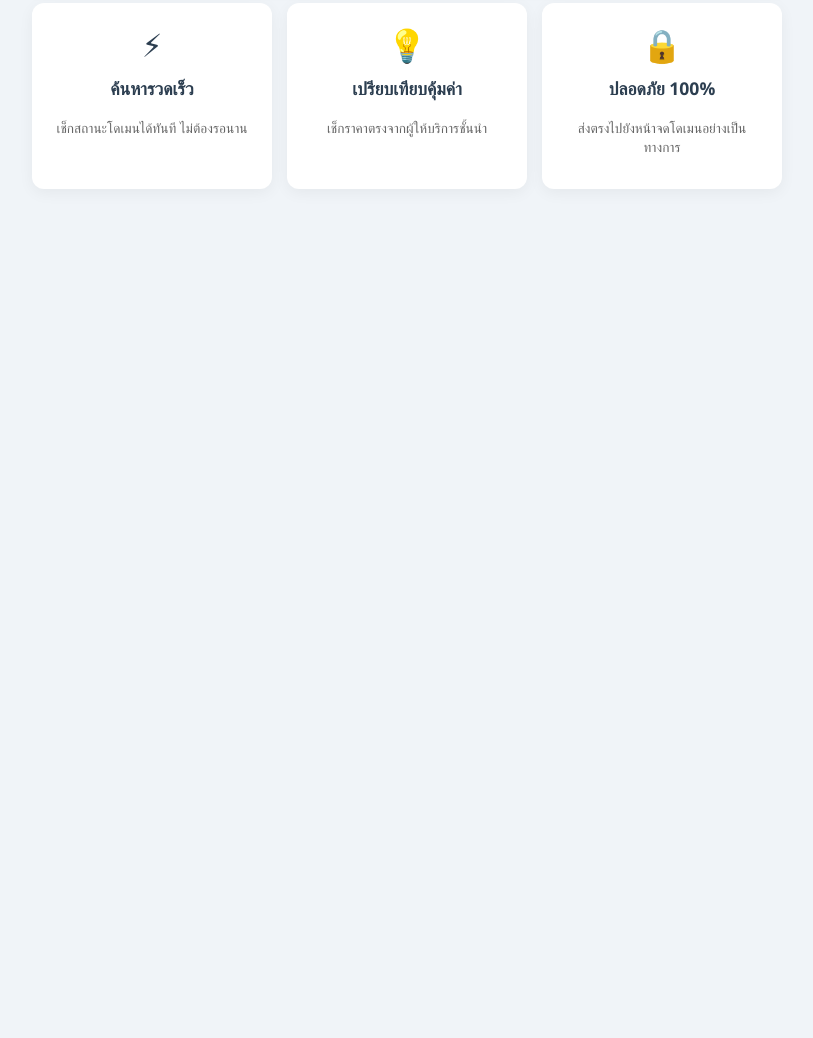
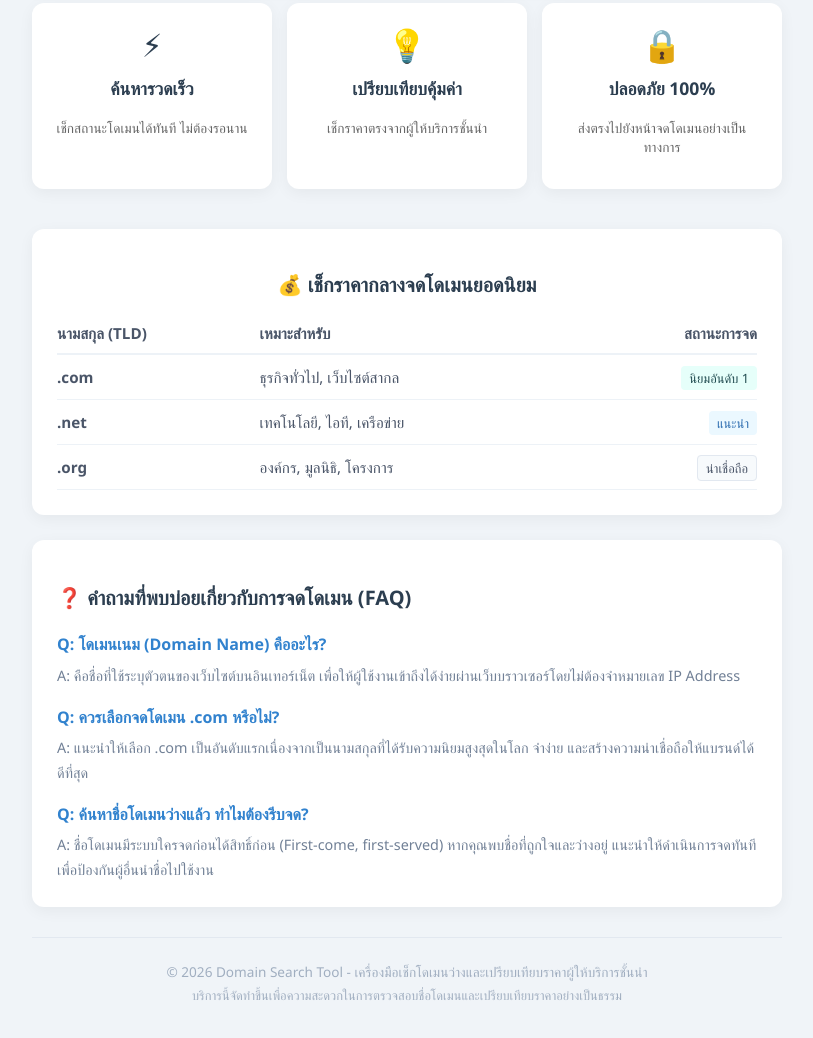
Before and after one commit to amnathanvech-hub/domain-search, a plain HTML site: page index.html in a window 1280 px wide. Shown: the part 422-1460 px from the top of the page, without its empty margins (233-1046 px from the left). Before the commit the page ends 800 px from the top, so only its background shows below. Drawn offline with Linux system fonts and the light colour scheme.

Commit message:
Add pricing comparison table and FAQ section

```diff
--- a/index.html
+++ b/index.html
@@ -241,5 +241,66 @@ function handleKeyPress(event) {
     <p>ส่งตรงไปยังหน้าจดโดเมนอย่างเป็นทางการ</p>
   </div>
 </div>
+    <!-- โซนตารางเปรียบเทียบราคา + FAQ + Footer ตามมาตรฐานสากล -->
+<div style="max-width: 750px; margin: 40px auto 20px auto; padding: 0 15px; text-align: left; font-family: 'Segoe UI', Tahoma, Geneva, Verdana, sans-serif;">
+
+  <!-- ตารางเปรียบเทียบราคาโดเมนยอดนิยม -->
+  <div style="background: #ffffff; padding: 25px; border-radius: 12px; box-shadow: 0 4px 15px rgba(0,0,0,0.05); margin-bottom: 25px;">
+    <h2 style="font-size: 1.25rem; color: #2c3e50; margin-bottom: 15px; text-align: center;">💰 เช็กราคากลางจดโดเมนยอดนิยม</h2>
+    <table style="width: 100%; border-collapse: collapse; text-align: left; font-size: 0.95rem;">
+      <thead>
+        <tr style="border-bottom: 2px solid #edf2f7; color: #4a5568;">
+          <th style="padding: 10px 0;">นามสกุล (TLD)</th>
+          <th style="padding: 10px 0;">เหมาะสำหรับ</th>
+          <th style="padding: 10px 0; text-align: right;">สถานะการจด</th>
+        </tr>
+      </thead>
+      <tbody style="color: #4a5568;">
+        <tr style="border-bottom: 1px solid #edf2f7;">
+          <td style="padding: 12px 0;"><strong>.com</strong></td>
+          <td style="padding: 12px 0;">ธุรกิจทั่วไป, เว็บไซต์สากล</td>
+          <td style="padding: 12px 0; text-align: right;"><span style="background: #e6fffa; color: #234e52; padding: 3px 8px; border-radius: 4px; font-size: 0.8rem;">นิยมอันดับ 1</span></td>
+        </tr>
+        <tr style="border-bottom: 1px solid #edf2f7;">
+          <td style="padding: 12px 0;"><strong>.net</strong></td>
+          <td style="padding: 12px 0;">เทคโนโลยี, ไอที, เครือข่าย</td>
+          <td style="padding: 12px 0; text-align: right;"><span style="background: #ebf8ff; color: #2b6cb0; padding: 3px 8px; border-radius: 4px; font-size: 0.8rem;">แนะนำ</span></td>
+        </tr>
+        <tr style="border-bottom: 1px solid #edf2f7;">
+          <td style="padding: 12px 0;"><strong>.org</strong></td>
+          <td style="padding: 12px 0;">องค์กร, มูลนิธิ, โครงการ</td>
+          <td style="padding: 12px 0; text-align: right;"><span style="background: #f7fafc; color: #4a5568; border: 1px solid #e2e8f0; padding: 3px 8px; border-radius: 4px; font-size: 0.8rem;">น่าเชื่อถือ</span></td>
+        </tr>
+      </tbody>
+    </table>
+  </div>
+
+  <!-- โซน FAQ & SEO Content -->
+  <div style="background: #ffffff; padding: 25px; border-radius: 12px; box-shadow: 0 4px 15px rgba(0,0,0,0.05); line-height: 1.7; margin-bottom: 30px;">
+    <h2 style="font-size: 1.25rem; color: #2c3e50; margin-bottom: 15px;">❓ คำถามที่พบบ่อยเกี่ยวกับการจดโดเมน (FAQ)</h2>
+
+    <div style="margin-bottom: 15px;">
+      <h3 style="font-size: 1rem; color: #3182ce; margin-bottom: 5px;">Q: โดเมนเนม (Domain Name) คืออะไร?</h3>
+      <p style="font-size: 0.9rem; color: #718096; margin: 0;">A: คือชื่อที่ใช้ระบุตัวตนของเว็บไซต์บนอินเทอร์เน็ต เพื่อให้ผู้ใช้งานเข้าถึงได้ง่ายผ่านเว็บบราวเซอร์โดยไม่ต้องจำหมายเลข IP Address</p>
+    </div>
+
+    <div style="margin-bottom: 15px;">
+      <h3 style="font-size: 1rem; color: #3182ce; margin-bottom: 5px;">Q: ควรเลือกจดโดเมน .com หรือไม่?</h3>
+      <p style="font-size: 0.9rem; color: #718096; margin: 0;">A: แนะนำให้เลือก .com เป็นอันดับแรกเนื่องจากเป็นนามสกุลที่ได้รับความนิยมสูงสุดในโลก จำง่าย และสร้างความน่าเชื่อถือให้แบรนด์ได้ดีที่สุด</p>
+    </div>
+
+    <div>
+      <h3 style="font-size: 1rem; color: #3182ce; margin-bottom: 5px;">Q: ค้นหาชื่อโดเมนว่างแล้ว ทำไมต้องรีบจด?</h3>
+      <p style="font-size: 0.9rem; color: #718096; margin: 0;">A: ชื่อโดเมนมีระบบใครจดก่อนได้สิทธิ์ก่อน (First-come, first-served) หากคุณพบชื่อที่ถูกใจและว่างอยู่ แนะนำให้ดำเนินการจดทันทีเพื่อป้องกันผู้อื่นนำชื่อไปใช้งาน</p>
+    </div>
+  </div>
+
+  <!-- ส่วนท้ายเว็บ (Footer Bar) -->
+  <footer style="text-align: center; color: #a0aec0; font-size: 0.85rem; padding-top: 10px; border-top: 1px solid #e2e8f0;">
+    <p style="margin-bottom: 5px;">© 2026 Domain Search Tool - เครื่องมือเช็กโดเมนว่างและเปรียบเทียบราคาผู้ให้บริการชั้นนำ</p>
+    <p style="margin: 0; font-size: 0.8rem;">บริการนี้จัดทำขึ้นเพื่อความสะดวกในการตรวจสอบชื่อโดเมนและเปรียบเทียบราคาอย่างเป็นธรรม</p>
+  </footer>
+
+</div>
 </body>
 </html>
```
